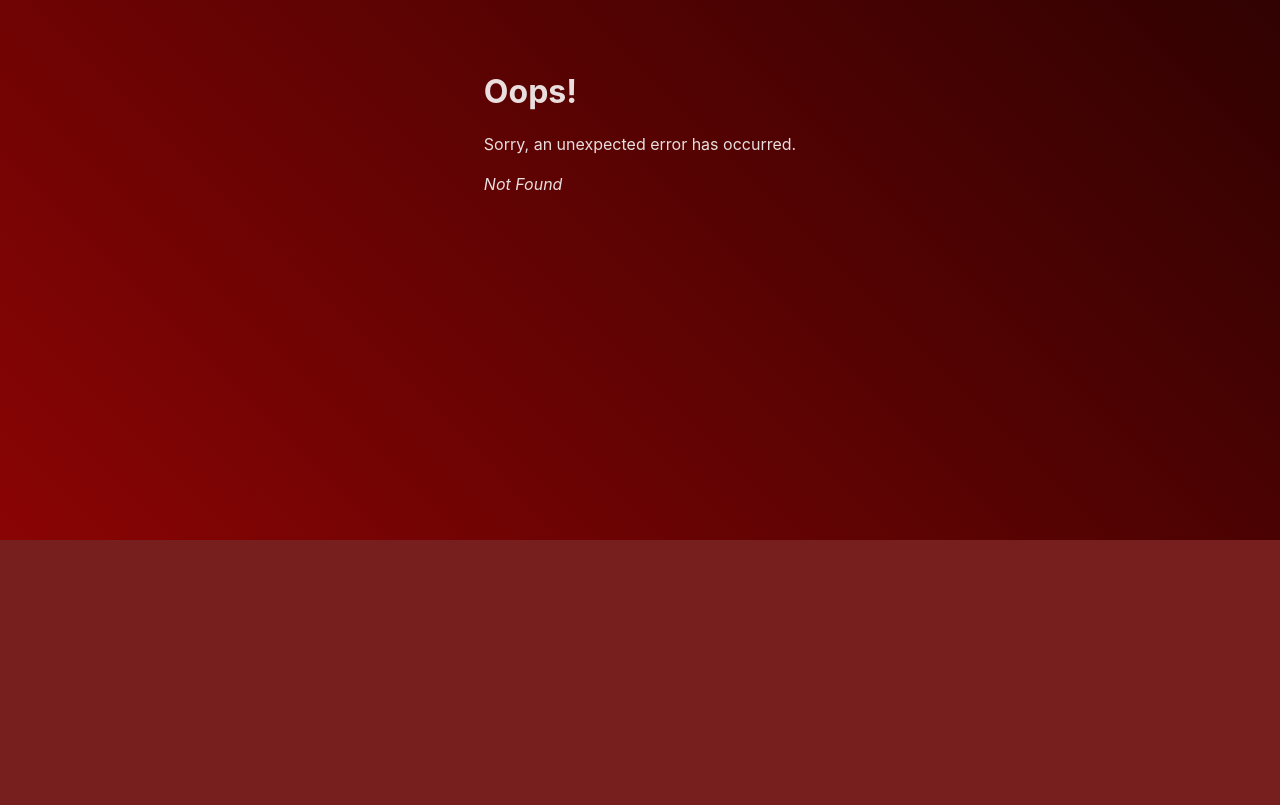
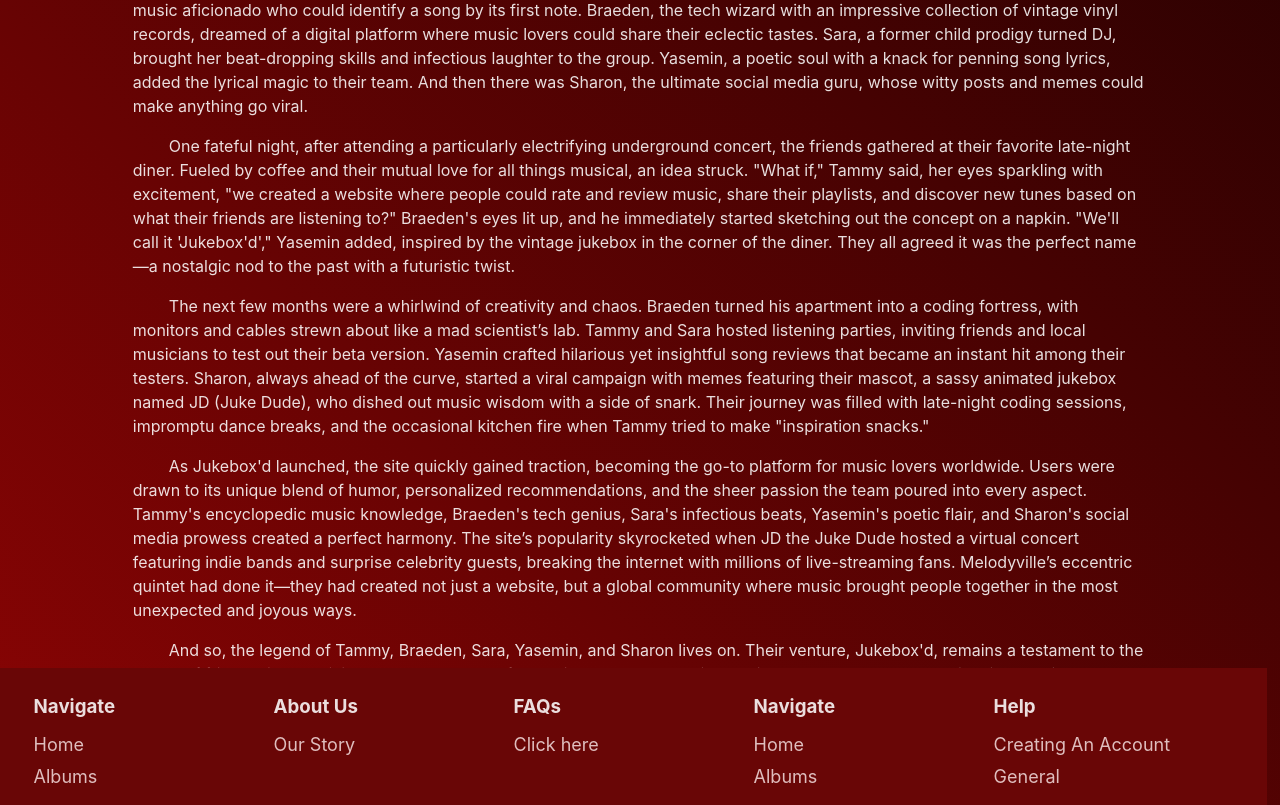
Before and after one commit to shaaronl/jukeboxd, a React app in the folder packages/react-frontend/: page /about in a window 1280 px wide. Before the commit this address had no page. Shown: the part 260-1065 px from the top of the page. Before the commit the page ends 800 px from the top, so only its background shows below. Built offline with nearby package versions, Linux system fonts and the light colour scheme; the HTML template or start-up script is replaced by a standard one.

Commit message:
Added (Most) of the working pages of the footer. Footer now resets each page to the top.

```diff
--- a/packages/react-frontend/src/index.css
+++ b/packages/react-frontend/src/index.css
@@ -58,58 +58,6 @@ h2 {
   font-weight: bold;
 }
 
-footer {
-  background-color: #690606;
-  padding-top: 6px; /* Only top padding */
-  width: 100vw;
-  box-sizing: content-box; /* Ensures padding is included in the width */
-  margin-top: 10%; /* Pushes footer to the bottom */
-  padding-bottom: 10px; /* Ensure no padding at the bottom */
-  left: 0;
-  right: 0;
-  position: relative;
-}
-
-.footer-container {
-  display: flex;
-  justify-content: space-around;
-  max-width: 1200px;
-  margin: 0 auto;
-  width: 100%;
-  box-sizing: border-box; /* Ensures padding is included in the width */
-}
-
-.footer-column {
-  flex: 1;
-  text-align: left;
-}
-
-.footer-column h3 {
-  margin-bottom: 10px;
-}
-
-.footer-column a {
-  display: block;
-  color: #dfbebe;
-  text-decoration: none;
-  margin-bottom: 5px;
-  font-family: Inter, system-ui, Avenir, Helvetica, Arial,
-    sans-serif;
-  font-size: 18px;
-  font-weight: 400;
-}
-
-.footer-column a:hover {
-  text-decoration: color-mix(
-    in hsl shorter hue,
-    color percentage,
-    color percentage
-  );
-  color: rgb(104, 69, 69);
-}
-.terms-and-conditions-bg {
-  background-color: #f0f0f0;
-}
 .music-note-wrapper {
   display: inline-block;
   transform: scale(
--- a/packages/react-frontend/src/main.jsx
+++ b/packages/react-frontend/src/main.jsx
@@ -12,6 +12,7 @@ import AlbumInfo from "./routes/AlbumInfo";
 import MyReviews from "./routes/MyReviews.jsx";
 import CreateReview from "./routes/CreateReview.jsx";
 import CreateAccount from "./routes/CreateAccount.jsx";
+import About from "./routes/FooterFiles/AboutUs.jsx";
 // import TermsAndConditions from "./routes/FooterFiles/termscond.jsx";
 
 // import App from './App.jsx';
@@ -42,6 +43,10 @@ const router = createBrowserRouter([
   {
     path: "Album/:id",
     element: <AlbumInfo />
+  },
+  {
+    path: "about",
+    element: <About />
   }
   // {
   //   path: "terms-and-conditions",
--- /dev/null
+++ b/packages/react-frontend/src/routes/FooterFiles/AboutUs.jsx
@@ -0,0 +1,37 @@
+import PropTypes from "prop-types";
+import Navbar from "../Navbar";
+//import "../../index.css";
+import Footer from "./Footer";
+import "./Footer.css"
+
+
+
+export default function About() {
+
+  return (
+    <>
+    <div className="loading-text">
+      <Navbar withLogo={true} />
+      <span className="about-us">
+      <h2>About Us: Our Story</h2>
+      </span>
+      <span className="about-us">
+
+      <p>&nbsp;&nbsp;&nbsp;&nbsp;&nbsp;&nbsp;&nbsp;    Once upon a time in the bustling city of Melodyville, a group of five quirky friends—Tammy, Braeden, Sara, Yasemin, and Sharon—set out on a musical adventure that would change their lives forever. Tammy, with her wild purple hair and endless energy, was a music aficionado who could identify a song by its first note. Braeden, the tech wizard with an impressive collection of vintage vinyl records, dreamed of a digital platform where music lovers could share their eclectic tastes. Sara, a former child prodigy turned DJ, brought her beat-dropping skills and infectious laughter to the group. Yasemin, a poetic soul with a knack for penning song lyrics, added the lyrical magic to their team. And then there was Sharon, the ultimate social media guru, whose witty posts and memes could make anything go viral.</p>
+      <p>&nbsp;&nbsp;&nbsp;&nbsp;&nbsp;&nbsp;&nbsp;    One fateful night, after attending a particularly electrifying underground concert, the friends gathered at their favorite late-night diner. Fueled by coffee and their mutual love for all things musical, an idea struck. "What if," Tammy said, her eyes sparkling with excitement, "we created a website where people could rate and review music, share their playlists, and discover new tunes based on what their friends are listening to?" Braeden's eyes lit up, and he immediately started sketching out the concept on a napkin. "We'll call it 'Jukebox'd'," Yasemin added, inspired by the vintage jukebox in the corner of the diner. They all agreed it was the perfect name—a nostalgic nod to the past with a futuristic twist.</p>
+      <p>&nbsp;&nbsp;&nbsp;&nbsp;&nbsp;&nbsp;&nbsp;    The next few months were a whirlwind of creativity and chaos. Braeden turned his apartment into a coding fortress, with monitors and cables strewn about like a mad scientist’s lab. Tammy and Sara hosted listening parties, inviting friends and local musicians to test out their beta version. Yasemin crafted hilarious yet insightful song reviews that became an instant hit among their testers. Sharon, always ahead of the curve, started a viral campaign with memes featuring their mascot, a sassy animated jukebox named JD (Juke Dude), who dished out music wisdom with a side of snark. Their journey was filled with late-night coding sessions, impromptu dance breaks, and the occasional kitchen fire when Tammy tried to make "inspiration snacks."</p>
+      <p>&nbsp;&nbsp;&nbsp;&nbsp;&nbsp;&nbsp;&nbsp;    As Jukebox'd launched, the site quickly gained traction, becoming the go-to platform for music lovers worldwide. Users were drawn to its unique blend of humor, personalized recommendations, and the sheer passion the team poured into every aspect. Tammy's encyclopedic music knowledge, Braeden's tech genius, Sara's infectious beats, Yasemin's poetic flair, and Sharon's social media prowess created a perfect harmony. The site’s popularity skyrocketed when JD the Juke Dude hosted a virtual concert featuring indie bands and surprise celebrity guests, breaking the internet with millions of live-streaming fans. Melodyville’s eccentric quintet had done it—they had created not just a website, but a global community where music brought people together in the most unexpected and joyous ways.</p>
+      <p>&nbsp;&nbsp;&nbsp;&nbsp;&nbsp;&nbsp;&nbsp;    And so, the legend of Tammy, Braeden, Sara, Yasemin, and Sharon lives on. Their venture, Jukebox'd, remains a testament to the power of friendship, creativity, and a shared love for music. Each day, the site continues to grow, evolve, and inspire, proving that when you mix a bit of madness with a lot of heart, the result is pure magic.</p>
+
+      </span>
+
+    </div>
+    <Footer />
+    </>
+  );
+}
+
+// Define prop types for the component
+About.propTypes = {
+  withLogo: PropTypes.bool.isRequired
+};
--- /dev/null
+++ b/packages/react-frontend/src/routes/FooterFiles/Footer.css
@@ -0,0 +1,66 @@
+footer {
+    background-color: #690606;
+    padding-top: 6px; /* Only top padding */
+    width: 99vw;
+    box-sizing: content-box; /* Ensures padding is included in the width */
+    margin-top: 10%; /* Pushes footer to the bottom */
+    padding-bottom: 10px; /* Ensure no padding at the bottom */
+    left: 0;
+    right: 0;
+    position: relative;
+    bottom: 0;
+  }
+
+  .footer-container {
+    display: flex;
+    justify-content: space-around;
+    max-width: 1200px;
+    margin: 0 auto;
+    width: 100%;
+    box-sizing: border-box; /* Ensures padding is included in the width */
+  }
+
+  .footer-column {
+    flex: 1;
+    text-align: left;
+  }
+
+  .footer-column h3 {
+    margin-bottom: 10px;
+  }
+
+  .footer-column a {
+    display: block;
+    color: #dfbebe;
+    text-decoration: none;
+    margin-bottom: 5px;
+    font-family: Inter, system-ui, Avenir, Helvetica, Arial,
+      sans-serif;
+    font-size: 18px;
+    font-weight: 400;
+  }
+
+  .footer-column a:hover {
+    text-decoration: color-mix(
+      in hsl shorter hue,
+      color percentage,
+      color percentage
+    );
+    color: rgb(104, 69, 69);
+  }
+
+.about-us {
+    display: inline-block;
+    transform: scale(
+      1
+    ); /* Adjust the scale to make the note bigger */
+    /* vertical-align: normal; /* Align it with the surrounding text */
+    margin-left: 8.3em; /* Adjust to fine-tune spacing */
+    margin-right: 8.3em; /* Adjust to fine-tune spacing */
+    position: relative; /* Required for adjusting vertical position */
+
+    top: 9.5em;
+  }
+  .terms-and-conditions-bg {
+    background-color: #f0f0f0;
+  }
--- /dev/null
+++ b/packages/react-frontend/src/routes/FooterFiles/Footer.jsx
@@ -0,0 +1,56 @@
+import React, { useEffect } from 'react';
+import { Link } from 'react-router-dom';
+import "./Footer.css";
+
+
+export default function Footer(){
+
+    useEffect(() => {
+        const handleLinkClick = () => {
+          window.scrollTo(0, 0); // Scroll to the top of the page whenever a link is clicked
+        };
+
+        const links = document.querySelectorAll('a');
+        links.forEach(link => {
+          link.addEventListener('click', handleLinkClick);
+        });
+
+        // Clean up the event listeners when the component unmounts
+        return () => {
+          links.forEach(link => {
+            link.removeEventListener('click', handleLinkClick);
+          });
+        };
+      }, []);
+  return (
+    <footer>
+      <div className="footer-container">
+
+        <div className="footer-column">
+          <h3>Navigate</h3>
+          <Link to="/">Home</Link>
+          <Link to="/Albums">Albums</Link>
+        </div>
+        <div className="footer-column">
+          <h3>About Us</h3>
+          <Link to="/about">Our Story</Link>
+        </div>
+        <div className="footer-column">
+          <h3>FAQs</h3>
+          <Link to="/faqs">Click here</Link>
+        </div>
+        <div className="footer-column">
+          <h3>Navigate</h3>
+          <Link to="/">Home</Link>
+          <Link to="/Albums">Albums</Link>
+        </div>
+        <div className="footer-column">
+          <h3>Help</h3>
+          <Link to="/help">Creating An Account</Link>
+          <Link to="/help">General</Link>
+        </div>
+
+      </div>
+    </footer>
+  );
+}
--- a/packages/react-frontend/src/routes/Root.jsx
+++ b/packages/react-frontend/src/routes/Root.jsx
@@ -1,5 +1,6 @@
 import "../index.css";
 import Navbar from "./Navbar";
+import Footer from "./FooterFiles/Footer";
 // import { Link } from "react-router-dom";
 import { MdMusicNote } from "react-icons/md";
 import { PiVinylRecordDuotone } from "react-icons/pi";
@@ -24,32 +25,7 @@ export default function Root() {
         <h2>Track music you&apos;ve listened to.</h2>
         <h2>Tell your friends what&apos;s good. </h2>
       </div>
-      <footer>
-        <div className="footer-container">
-          <div className="footer-column">
-            <h3>Help</h3>
-            <a href="#">Creating An Account</a>
-            <a href="#">General</a>
-          </div>
-          <div className="footer-column">
-            <h3>About Us</h3>
-            <a href="#">Our Story</a>
-          </div>
-          <div className="footer-column">
-            <h3>FAQs</h3>
-            <a href="#">Click here</a>
-          </div>
-          <div className="footer-column">
-            <h3>Contact Us</h3>
-            <a href="#">Facebook</a>
-            <a href="#">Instagram</a>
-          </div>
-          {/* <div className="footer-column">
-            <h3>Terms and Conditions</h3>
-            <Link to="/terms-and-conditions">Click Here</Link>
-          </div> */}
-        </div>
-      </footer>
+      <Footer />
     </>
   );
 }
```
